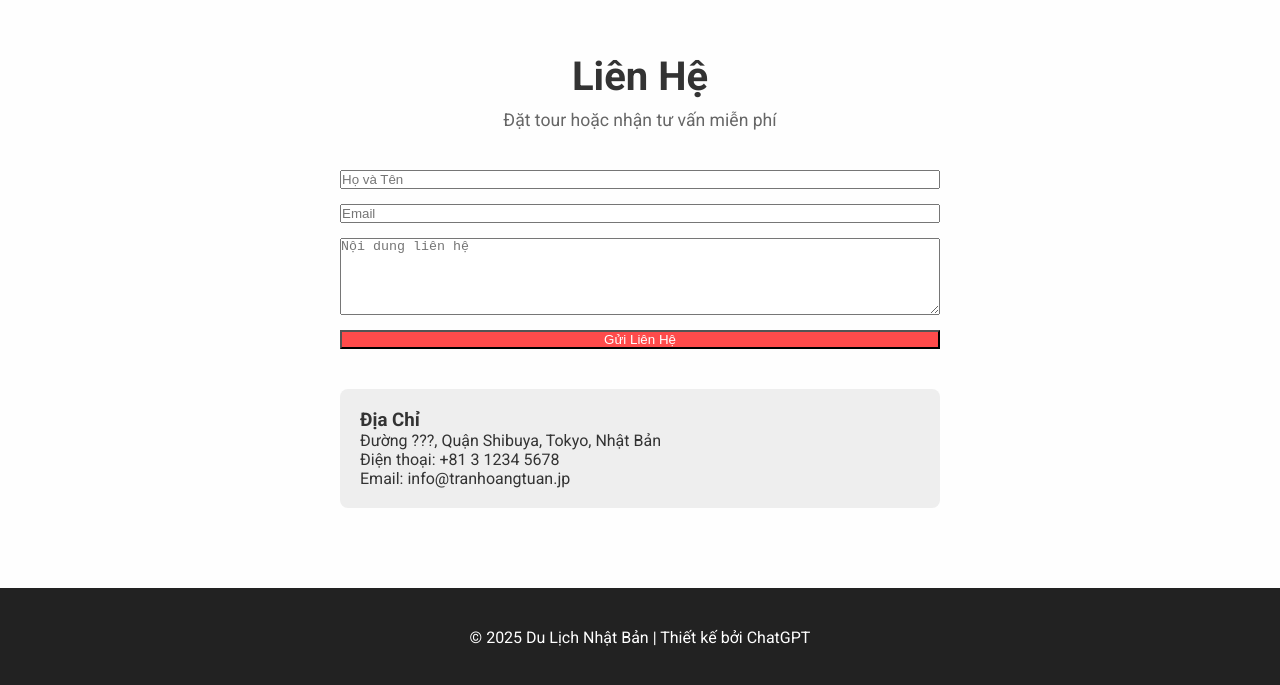
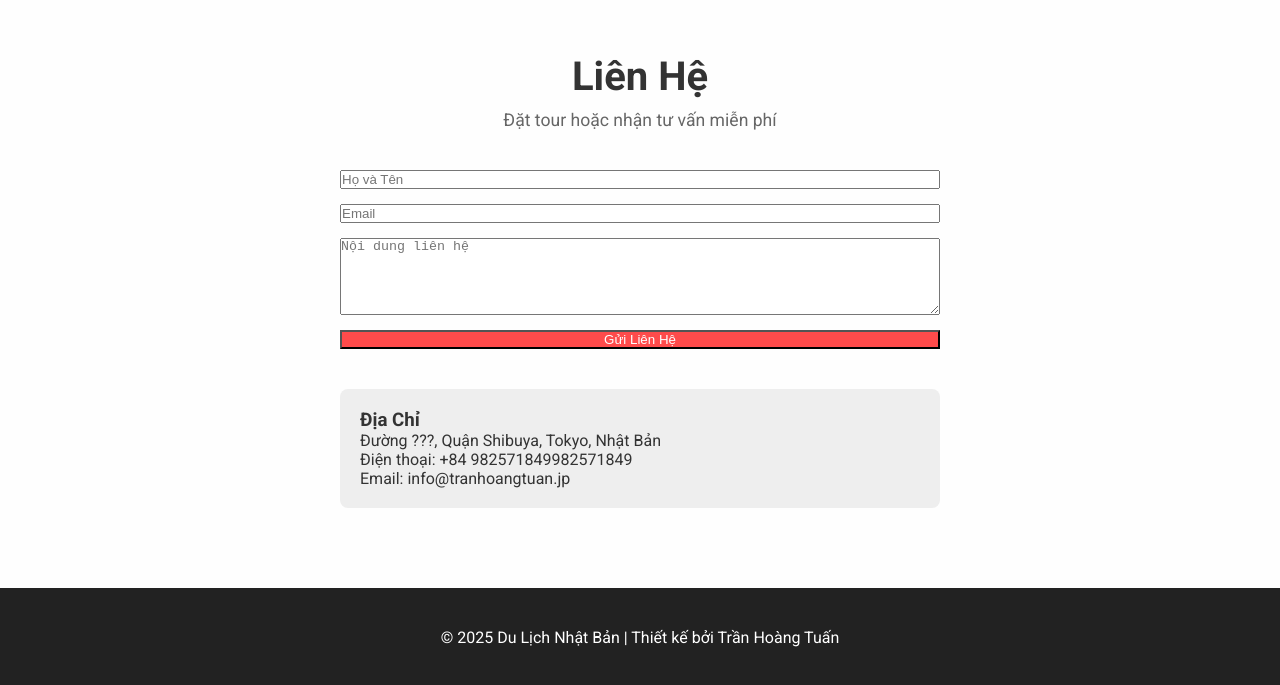
Before and after one commit to Tuan14209/index, a plain HTML site: page dulichjapan.html in a window 1280 px wide. Shown: the part 3852-4537 px from the top of the page. Drawn offline with Linux system fonts and the light colour scheme.

Commit message:
Update dulichjapan.html

```diff
--- a/dulichjapan.html
+++ b/dulichjapan.html
@@ -309,13 +309,13 @@
   <div style="max-width: 600px; margin: 40px auto 0; padding: 20px; background: #eee; border-radius: 8px; color: var(--text-color);">
     <h3 data-i18n="contactAddressTitle">Địa Chỉ</h3>
     <p data-i18n="contactAddress">Đường ???, Quận Shibuya, Tokyo, Nhật Bản</p>
-    <p data-i18n="contactPhone">Điện thoại: +81 3 1234 5678</p>
+    <p data-i18n="contactPhone">Điện thoại: +84 982571849982571849</p>
     <p data-i18n="contactEmail">Email: info@tranhoangtuan.jp</p>
   </div>
   </section>
 
   <footer>
-    <p>&copy; 2025 Du Lịch Nhật Bản | Thiết kế bởi ChatGPT</p>
+    <p>&copy; 2025 Du Lịch Nhật Bản | Thiết kế bởi Trần Hoàng Tuấn</p>
   </footer>
 
   <script>
```
